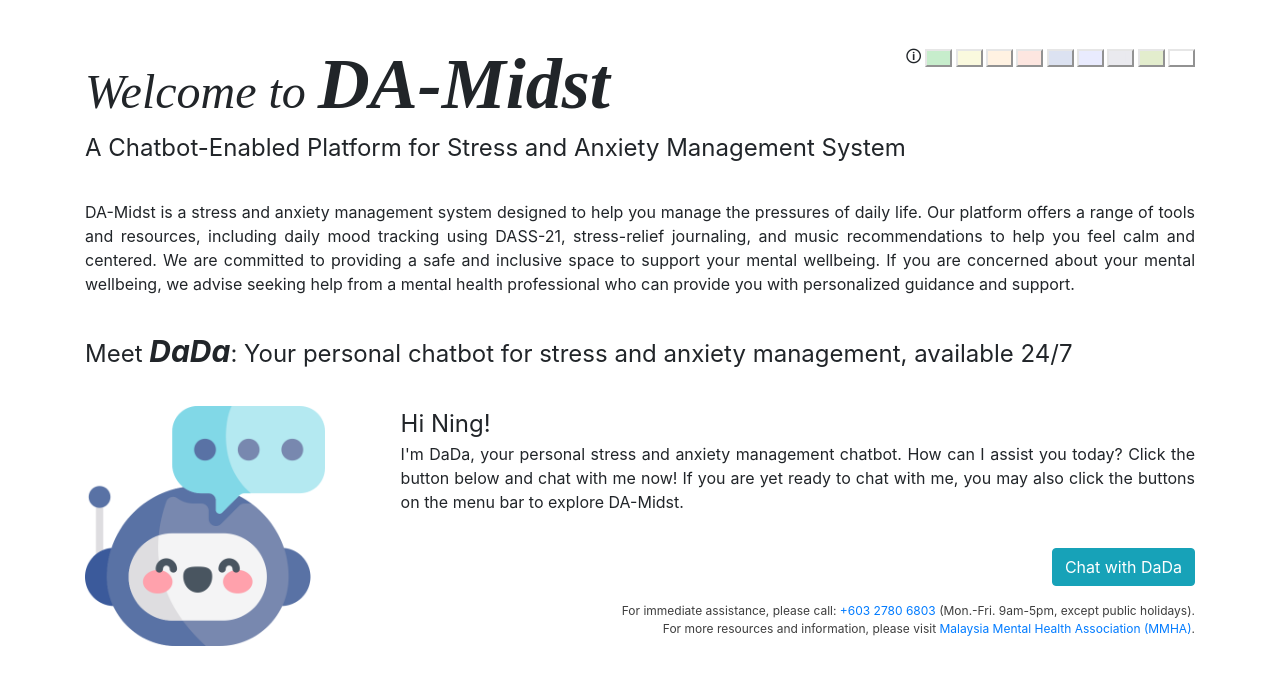
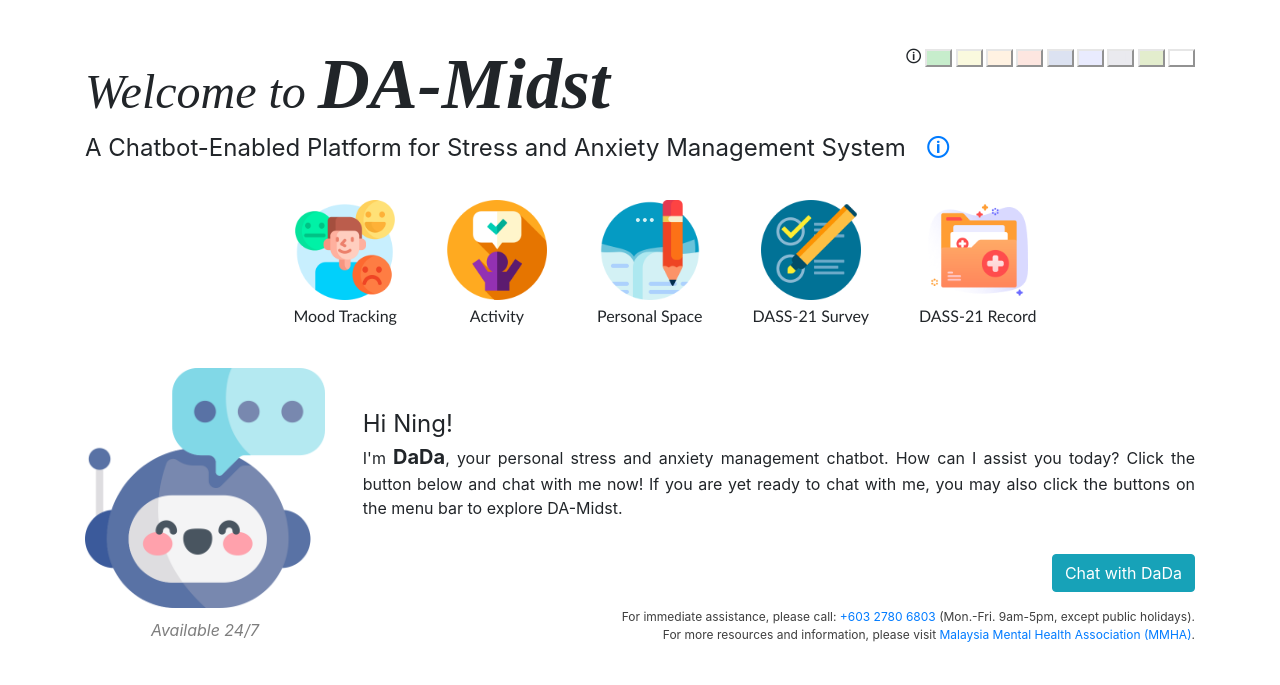
Before and after one commit to yutis-naucheryn/DA-Midst-Deploy, a Flask app: page /home in a window 1280 px wide. Shown: the part 56-741 px from the top of the page. Run offline with Flask 3, Linux system fonts and the light colour scheme; a user stored in the database is signed in; some libraries are stand-ins or nearby versions.

Commit message:
Enhance Home UI

```diff
--- a/website/templates/home.html
+++ b/website/templates/home.html
@@ -8,7 +8,7 @@
 }
 
 .popup-link::before {
-  content: "About Us"; /* Set content of the popup */
+  content: "About DA-Midst"; /* Set content of the popup */
   position: absolute; /* Set position of popup to absolute */
   top: -30px; /* Set distance from top of link to the popup */
   left: 50%; /* Set distance from left of link to the popup */
@@ -21,7 +21,7 @@
   font-size: 14px; /* Set font size of the popup */
   opacity: 0; /* Hide the popup by default */
   transition: opacity 0.2s ease-in-out; /* Add transition effect to the popup */
-  width: 2.5cm;
+  width: 4cm;
   text-align: center;
 }
 
@@ -34,6 +34,7 @@
 <div style="display: flex; flex-direction: row; justify-content: space-between;">
 <p style="text-align: left; font-family: 'Times New Roman', Times, serif; font-size: 48px; line-height: 1;">
     <i>Welcome to <b><span style="font-size: 72px;">DA-Midst</span></b></i></p>
+    <!-- Change bg colour -->
     <p style="line-height: 1; font-size: 12px; text-align: right;" class="popup-info">
         <span style="font-size: 16px;">🛈</span>
         <button onclick="changeColor_green()"
@@ -56,21 +57,101 @@
         style="color: #FFFFFF; background-color: #FFFFFF; border: 0.5; border-color: rgb(230, 230, 230);">&#9632;</button>
       </p>
     </div>
+<!-- title -->
 <p style="text-align: left; font-size: 24px; line-height: 1;">
-    A Chatbot-Enabled Platform for Stress and Anxiety Management System</p>
+    A Chatbot-Enabled Platform for Stress and Anxiety Management System &nbsp;
+    <a href="/about-us" class="popup-link">🛈</a></p>
 <br />
-<p style="text-align: justify; flex: 1;">
-    DA-Midst is a stress and anxiety management system designed to help you manage
-    the pressures of daily life. Our platform offers a range of tools and resources, including
-    daily mood tracking using DASS-21, stress-relief journaling, and music recommendations to
-    help you feel calm and centered. We are committed to providing a safe and inclusive
-    space to support your mental wellbeing.
-    If you are concerned about your mental wellbeing,
-    we advise seeking help from a mental health professional who can provide you with personalized guidance and support.
-    {#<a href="/about-us" class="popup-link">🛈</a>#}
-</p>
+
+<!-- menu -->
+<div style="display: flex; flex-direction: row; justify-content: center; align-items: center;">
+  <!-- Daily Mood Tracking image button -->
+    <div style="display: flex; flex-direction: column; justify-content: center; align-items: center; margin-left: 50px;">
+      <a href="/moodtrack">
+        <img src="{{ url_for('static', filename='/image/btn-moodtrack.png') }}" alt="Daily Mood Tracking"
+        style="width:100px; height:100px;">
+      </a>
+      <p style="text-align: center; flex: 1; margin-top: 4px; font-family:'Trebuchet MS', 'Lucida Sans Unicode', 'Lucida Grande', 'Lucida Sans', Arial, sans-serif;">
+        Mood Tracking
+      </p>
+    </div>
+<!-- Activity image button -->
+    <div style="display: flex; flex-direction: column; justify-content: center; align-items: center; margin-left: 50px;">
+      <a href="/activity">
+        <img src="{{ url_for('static', filename='/image/btn-activity.png') }}" alt="Activity"
+        style="width:100px; height:100px;">
+      </a>
+      <p style="text-align: center; flex: 1; margin-top: 4px; font-family:'Trebuchet MS', 'Lucida Sans Unicode', 'Lucida Grande', 'Lucida Sans', Arial, sans-serif;">
+        Activity
+      </p>
+    </div>
+<!-- Personal Space image button -->
+    <div style="display: flex; flex-direction: column; justify-content: center; align-items: center; margin-left: 50px;">
+      <a href="/space">
+        <img src="{{ url_for('static', filename='/image/btn-space.png') }}" alt="Personal Space"
+        style="width:100px; height:100px;">
+      </a>
+      <p style="text-align: center; flex: 1; margin-top: 4px; font-family:'Trebuchet MS', 'Lucida Sans Unicode', 'Lucida Grande', 'Lucida Sans', Arial, sans-serif;">
+        Personal Space
+      </p>
+    </div>
+<!-- DASS-21 image button -->
+    <div style="display: flex; flex-direction: column; justify-content: center; align-items: center; margin-left: 50px;">
+      <a href="/moodtrack/dass-21">
+        <img src="{{ url_for('static', filename='/image/btn-dass21.png') }}" alt="DASS-21 Survey"
+        style="width:100px; height:100px;">
+      </a>
+      <p style="text-align: center; flex: 1; margin-top: 4px; font-family:'Trebuchet MS', 'Lucida Sans Unicode', 'Lucida Grande', 'Lucida Sans', Arial, sans-serif;">
+        DASS-21 Survey
+      </p>
+    </div>
+<!-- DASS-21 record image button -->
+    <div style="display: flex; flex-direction: column; justify-content: center; align-items: center; margin-left: 50px;">
+      <a href="/moodtrack/dass-21/result">
+        <img src="{{ url_for('static', filename='/image/btn-dass_record.png') }}" alt="DASS-21 Record"
+        style="width:100px; height:100px;">
+      </a>
+      <p style="text-align: center; flex: 1; margin-top: 4px; font-family:'Trebuchet MS', 'Lucida Sans Unicode', 'Lucida Grande', 'Lucida Sans', Arial, sans-serif;">
+        DASS-21 Record
+      </p>
+    </div>
+  </div>
+</br>
+<!-- introduce DaDa -->
+<div style="display: flex; flex-direction: row;">
+  <div style="display: flex; flex-direction: column;">
+  <a href="/home/chat">
+  <img src="{{ url_for('static', filename='/image/chatbot.png') }}" alt="chatbot" style="width:240px; height:240px; margin-right: 1cm;"></a>
+  <p style="text-align: center; flex: 1; margin-top: 10px; margin-right: 1cm; color: #7e7e7e;">
+    <i>Available 24/7</i>
+  </p>
+</div>
+  <div style="display: flex; flex-direction: column; margin-top: 1cm;">
+  <p style="text-align: justify;">
+    <span style="font-size: 24px;">Hi {{ user.user_name }}! </span><br>
+    <span>I'm <span style="font-size: 20px;"><b>DaDa</b></span>, your personal stress and anxiety management chatbot. How can I assist you today?
+    Click the button below and chat with me now!
+    If you are yet ready to chat with me, you may also click the buttons on the menu bar to explore DA-Midst.</span>
+  <br><br>
+    <!--activate chatbot-->
+    <!-- change to onClick="chat()" if dont want the chat interface to be open in another tab -->
+    <!-- change to onclick="window.open('/home/chat')" if want the chat interface to be open in another tab -->
+    <button type="button" class="btn btn-info" onclick="chat()" target="_blank"
+    style="float: right; margin-left: 10px; margin-top: 10px;">Chat with DaDa</button>
+  </p>
+  <p style="text-align: right; flex: 1; color: rgb(62, 62, 62); font-size: 12px;">
+    For immediate assistance, please call: <a href="tel:+60327806803" target="_blank">+603 2780 6803</a> (Mon.-Fri. 9am-5pm, except public holidays).<br>
+    For more resources and information, please visit <a href="https://mmha.org.my/find-help" target="_blank">Malaysia Mental Health Association (MMHA)</a>.</p>
+</div>
+</div>
+
+<!-- can use this to do FAQ
+  <p style="text-align: justify; flex: 1;">
+  {#<a href="/about-us#section1">Learn more about DA-Midst</a>#}
+</p> -->
 <br />
 <!-- introduce chatbot -->
+{#
 <p style="text-align: left; font-size: 24px; line-height: 1;">
     Meet <b><i><span style="font-size: 30px;">DaDa</span></i></b>: Your personal chatbot for stress and anxiety management, available 24/7</p>
 <br />
@@ -93,5 +174,5 @@
         For immediate assistance, please call: <a href="tel:+60327806803" target="_blank">+603 2780 6803</a> (Mon.-Fri. 9am-5pm, except public holidays).<br>
         For more resources and information, please visit <a href="https://mmha.org.my/find-help" target="_blank">Malaysia Mental Health Association (MMHA)</a>.</p>
     </div>
-</div>
+</div>#}
 {% endblock %}
```
Also changed, not shown: website/templates/about-us.html (+14 -0 lines), website/static/image/btn-activity.png (added), website/static/image/btn-dass21.png (added), website/static/image/btn-dass_record.png (added), website/static/image/btn-moodtrack.png (added), website/static/image/btn-space.png (added).
